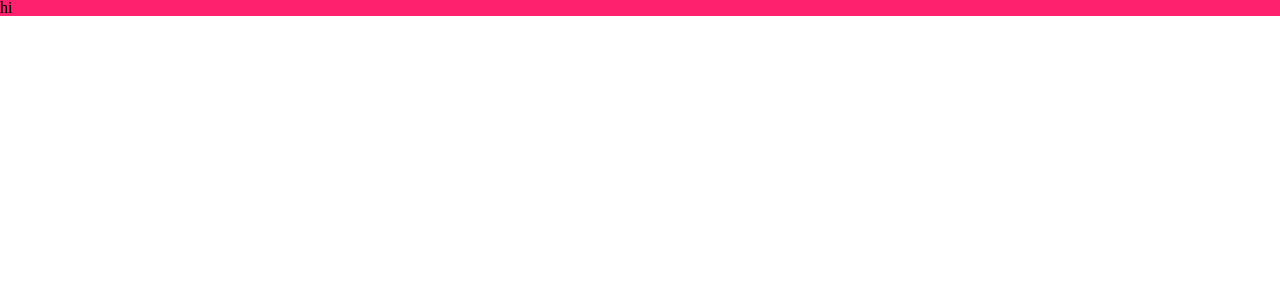
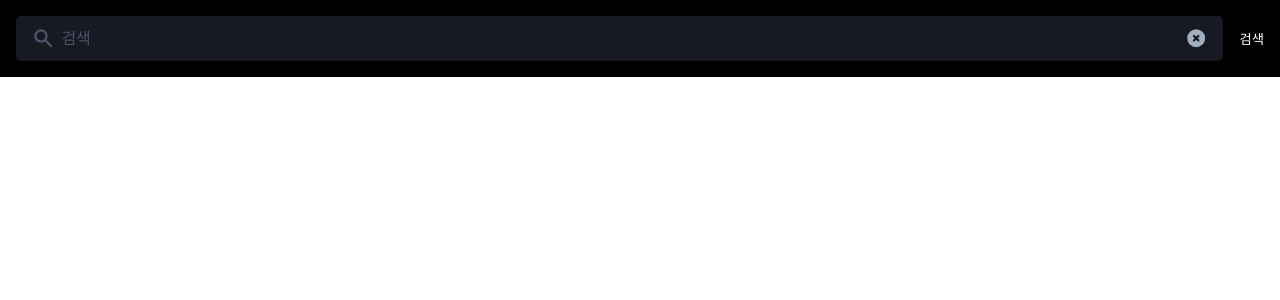
Before and after one commit to sooohka/Grip_React_sooohka, a React (Create React App) app: page /search in a window 1280 px wide. Shown: the top 300 px of the page. Built offline with nearby package versions, Linux system fonts and the light colour scheme.

Commit message:
feat: 입력(input) 컴포넌트 마크업
related #3

```diff
--- a/package.json
+++ b/package.json
@@ -3,6 +3,7 @@
   "version": "0.1.0",
   "private": true,
   "dependencies": {
+    "@heroicons/react": "^1.0.6",
     "@testing-library/jest-dom": "^5.14.1",
     "@testing-library/react": "^13.0.0",
     "@testing-library/user-event": "^13.2.1",
--- a/src/App.tsx
+++ b/src/App.tsx
@@ -1,12 +1,12 @@
 import React from "react";
-import styled from "styled-components";
-
-const S = styled.div(({ theme }) => ({
-  background: theme.colors.primary,
-}));
+import SearchBar from "./domains/search/components/SearchBar";
 
 function App() {
-  return <S>hi</S>;
+  return (
+    <div>
+      <SearchBar />
+    </div>
+  );
 }
 
 export default App;
--- /dev/null
+++ b/src/components/Button/Style.ts
@@ -0,0 +1,22 @@
+import styled from "styled-components";
+
+const Button = styled.button`
+  color: ${({ theme }) => theme.colors.black};
+  border: 0;
+  outline: 0;
+  padding: 0.5rem 1rem;
+  cursor: pointer;
+`;
+
+const OutLinedButton = styled(Button)`
+  background-color: transparent;
+  color: ${({ theme }) => theme.colors.white};
+`;
+
+const ContainedButton = styled(Button)`
+  background-color: ${({ theme }) => theme.colors.primary};
+`;
+
+const S = { Button, OutLinedButton, ContainedButton };
+
+export default S;
--- /dev/null
+++ b/src/components/Button/index.tsx
@@ -0,0 +1,17 @@
+import React, { ReactNode } from "react";
+import S from "./Style";
+
+type Props = {
+  variant?: "outlined" | "contained";
+  children: ReactNode;
+};
+
+function Button(props: Props) {
+  const { variant, children } = props;
+  if (variant === "outlined") {
+    return <S.OutLinedButton>{children}</S.OutLinedButton>;
+  }
+  return <S.ContainedButton>{children}</S.ContainedButton>;
+}
+
+export default Button;
--- /dev/null
+++ b/src/domains/search/components/SearchBar/Style.ts
@@ -0,0 +1,15 @@
+import styled from "styled-components";
+
+const Container = styled.div`
+  position: fixed;
+  display: flex;
+  width: 100%;
+  background-color: ${({ theme }) => theme.colors.black};
+  padding: 1rem 0 1rem 1rem;
+`;
+
+const S = {
+  Container,
+};
+
+export default S;
--- /dev/null
+++ b/src/domains/search/components/SearchBar/index.tsx
@@ -0,0 +1,15 @@
+import React from "react";
+import Button from "../../../../components/Button";
+import SearchInput from "../SearchInput";
+import S from "./Style";
+
+function SearchBar() {
+  return (
+    <S.Container>
+      <SearchInput />
+      <Button variant="outlined">검색</Button>
+    </S.Container>
+  );
+}
+
+export default SearchBar;
--- /dev/null
+++ b/src/domains/search/components/SearchInput/Style.ts
@@ -0,0 +1,54 @@
+import styled from "styled-components";
+import {
+  SearchIcon as HiSearchIcon,
+  XCircleIcon as HiXCircleIcon,
+} from "@heroicons/react/solid";
+
+const Container = styled.div`
+  flex-grow: 1;
+  display: flex;
+  align-items: center;
+  border-radius: 5px;
+  padding: 0.7rem 1rem;
+  background-color: ${({ theme }) => theme.colors.gray[900]};
+`;
+
+const Input = styled.input`
+  all: unset;
+  flex-grow: 1;
+  color: ${({ theme }) => theme.colors.white};
+  background-color: inherit;
+  ::placeholder {
+    color: ${({ theme }) => theme.colors.gray[600]};
+  }
+  padding-top: 2px;
+`;
+
+const SearchIcon = styled(HiSearchIcon)`
+  color: ${({ theme }) => theme.colors.gray[600]};
+  width: 1.4rem;
+  height: 1.4rem;
+  margin-right: 7px;
+`;
+
+const XCircleIcon = styled(HiXCircleIcon)`
+  color: ${({ theme }) => theme.colors.gray[400]};
+  width: 1.4rem;
+  height: 1.4rem;
+`;
+
+const Button = styled.button`
+  all: unset;
+  width: 1.4rem;
+  height: 1.4rem;
+  cursor: pointer;
+`;
+
+const S = {
+  Container,
+  Input,
+  SearchIcon,
+  Button,
+  XCircleIcon,
+};
+export default S;
--- /dev/null
+++ b/src/domains/search/components/SearchInput/XCircleButton.tsx
@@ -0,0 +1,13 @@
+import React, { forwardRef, HTMLAttributes } from "react";
+import S from "./Style";
+
+const XCircleButton = forwardRef<
+  HTMLButtonElement,
+  HTMLAttributes<HTMLButtonElement>
+>((props, ref) => (
+  <S.Button ref={ref}>
+    <S.XCircleIcon />
+  </S.Button>
+));
+
+export default XCircleButton;
--- /dev/null
+++ b/src/domains/search/components/SearchInput/index.tsx
@@ -0,0 +1,15 @@
+import React from "react";
+import S from "./Style";
+import XCircleButton from "./XCircleButton";
+
+function SearchInput() {
+  return (
+    <S.Container>
+      <S.SearchIcon />
+      <S.Input placeholder="검색" />
+      <XCircleButton />
+    </S.Container>
+  );
+}
+
+export default SearchInput;
--- a/tsconfig.json
+++ b/tsconfig.json
@@ -16,5 +16,5 @@
     "noEmit": true,
     "jsx": "react-jsx",
   },
-  "include": ["src"]
+  "include": ["src/**/*"]
 }
```
Also changed, not shown: .eslintrc.json, 1 other file (tests, documents, lock files or other folders).
